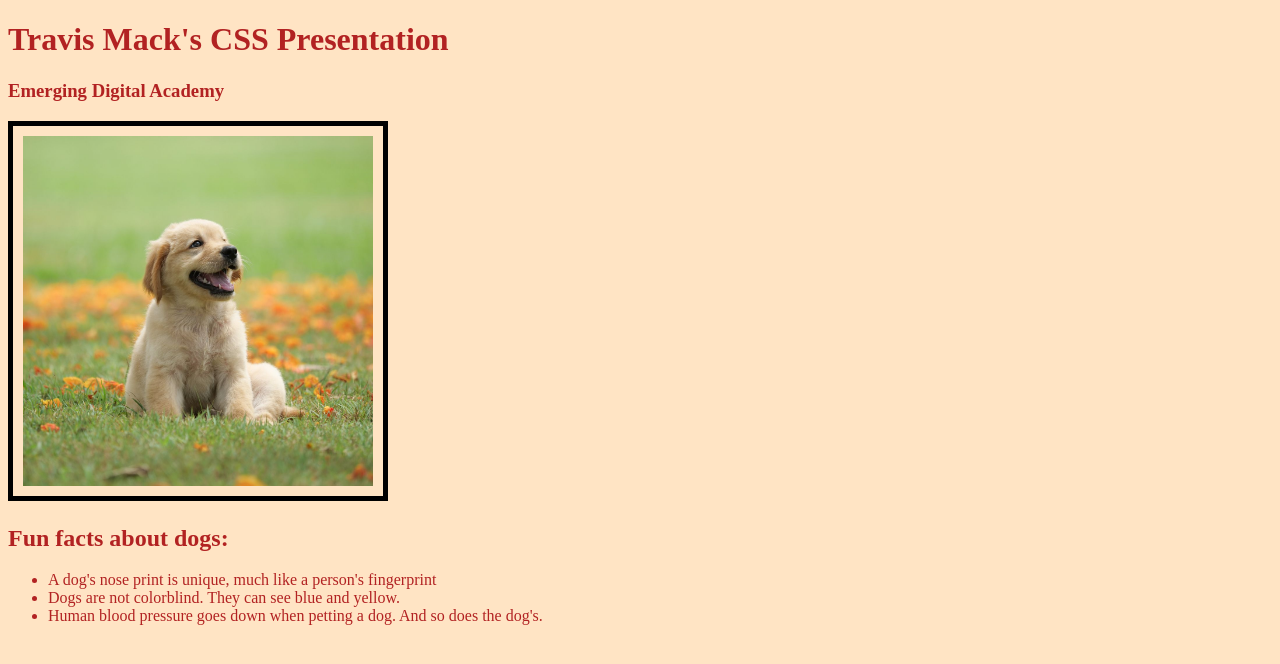
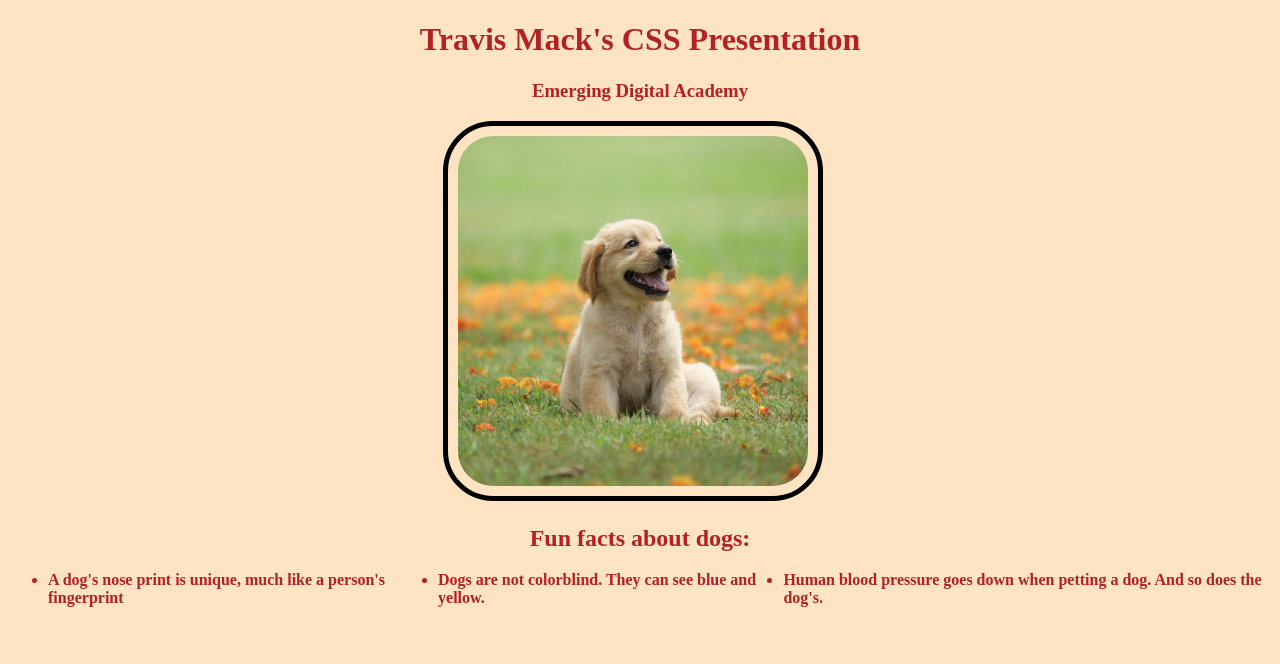
Before and after one commit to travismack47/CSSshowandtell, a plain HTML site: page index.html in a window 1280 px wide. Drawn offline with Linux system fonts and the light colour scheme.

Commit message:
added border radius and centered text in CSS

```diff
--- a/style.css
+++ b/style.css
@@ -3,11 +3,23 @@ body {
 }
 h1, h2, h3, ul {
     color: firebrick;
+    display: flex;
+    justify-content: center;
+    align-items: center;
 }
 img {
     width: 350px;
     height: 350px;
     border: 5px;
     border-style: solid;
+    border-radius: 50px;
     padding: 10px;
+    margin-left: 435px;
 }
+
+ul {
+    font-weight: bold;
+    display: flex;
+    justify-content: center;
+    align-items: center;
+}
```
